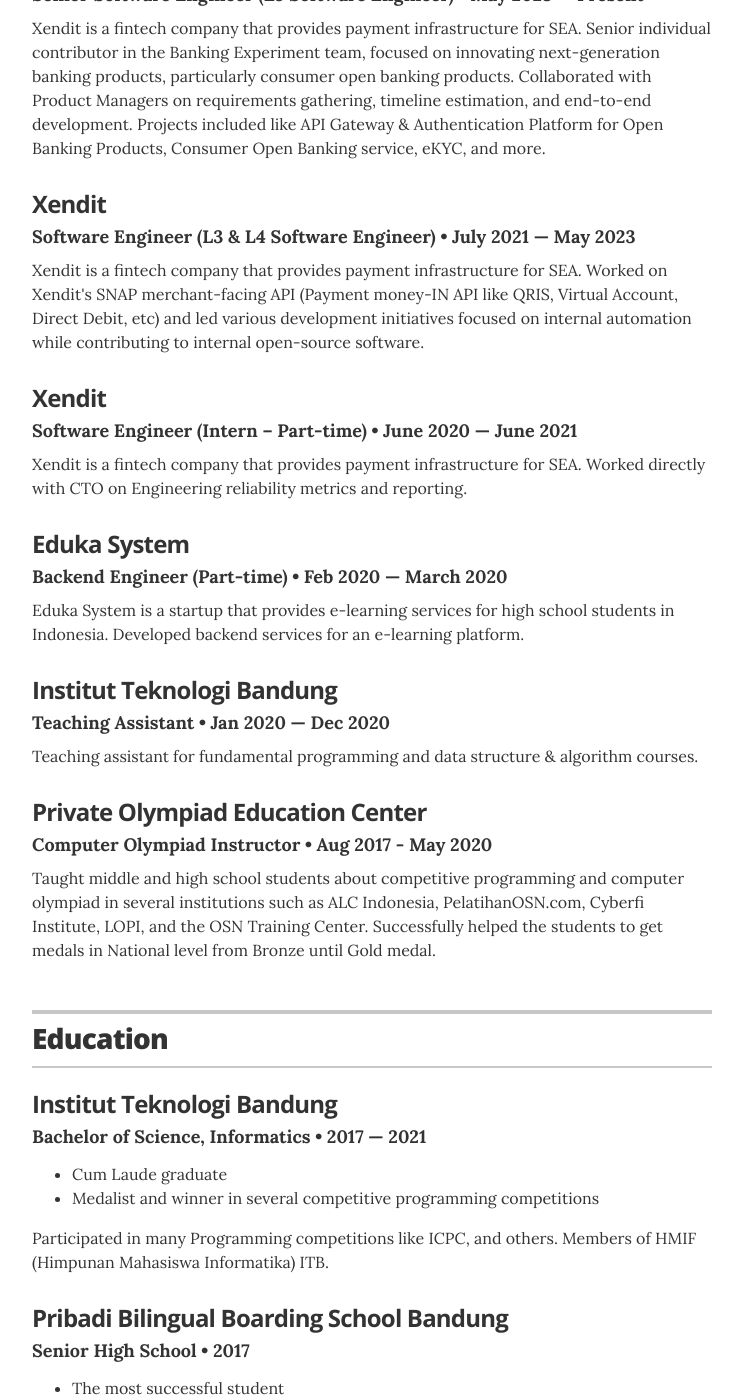
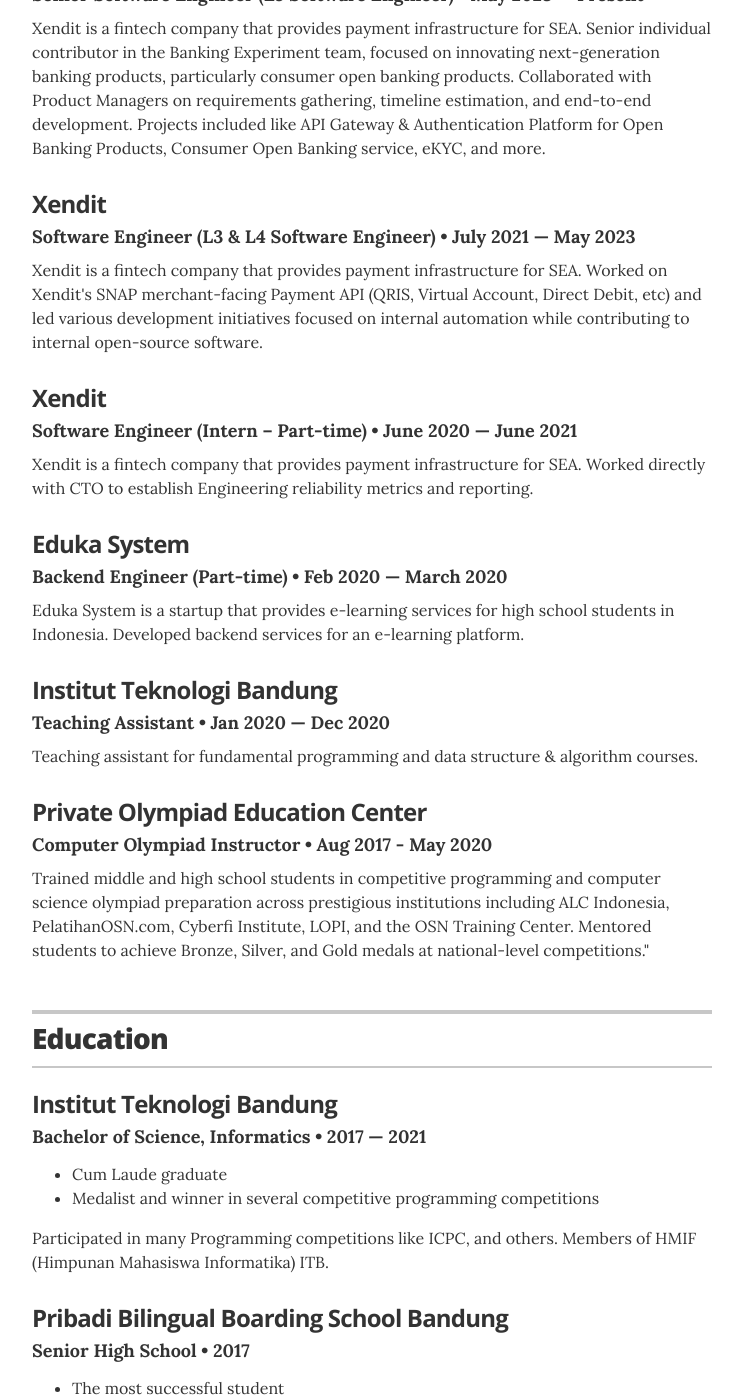
Before and after one commit to irfansofyana/resume, a Jekyll site: the page built from index.html, in a window 1280 px wide and 1400 px high, scrolled down 898 px. Shown: the whole window, without its empty margins (268-1011 px from the left). Built offline with Jekyll 4.4.1, drawn with Linux system fonts in a browser that asks for light colours.

Commit message:
update experience

```diff
--- a/_data/experience.yml
+++ b/_data/experience.yml
@@ -16,7 +16,7 @@
 - company: Xendit
   position: Software Engineer (L3 & L4 Software Engineer)
   duration: July 2021 — May 2023
-  summary: Xendit is a fintech company that provides payment infrastructure for SEA. Worked on Xendit's SNAP merchant-facing API (Payment money-IN API like QRIS, Virtual Account, Direct Debit, etc) and led various development initiatives focused on internal automation while contributing to internal open-source software.
+  summary: Xendit is a fintech company that provides payment infrastructure for SEA. Worked on Xendit's SNAP merchant-facing Payment API (QRIS, Virtual Account, Direct Debit, etc) and led various development initiatives focused on internal automation while contributing to internal open-source software.
   # items:
   #   - Spearheaded design and development of Xendit's SNAP Payments API
   #   - Led team of contractor engineers for HR automation solutions
@@ -26,7 +26,7 @@
 - company: Xendit
   position: Software Engineer (Intern – Part-time)
   duration: June 2020 — June 2021
-  summary: Xendit is a fintech company that provides payment infrastructure for SEA. Worked directly with CTO on Engineering reliability metrics and reporting.
+  summary: Xendit is a fintech company that provides payment infrastructure for SEA. Worked directly with CTO to establish Engineering reliability metrics and reporting.
   # items:
   #   - Implemented and visualized Engineering reliability metrics for monthly investor reports
   #   - Migrated local Engineering reliability data pipelines to cloud-based solution using Databricks
@@ -45,4 +45,4 @@
 - company: Private Olympiad Education Center
   position: Computer Olympiad Instructor
   duration: Aug 2017 - May 2020
-  summary: Taught middle and high school students about competitive programming and computer olympiad in several institutions such as ALC Indonesia, PelatihanOSN.com, Cyberfi Institute, LOPI, and the OSN Training Center. Successfully helped the students to get medals in National level from Bronze until Gold medal.
+  summary: Trained middle and high school students in competitive programming and computer science olympiad preparation across prestigious institutions including ALC Indonesia, PelatihanOSN.com, Cyberfi Institute, LOPI, and the OSN Training Center. Mentored students to achieve Bronze, Silver, and Gold medals at national-level competitions."
```
